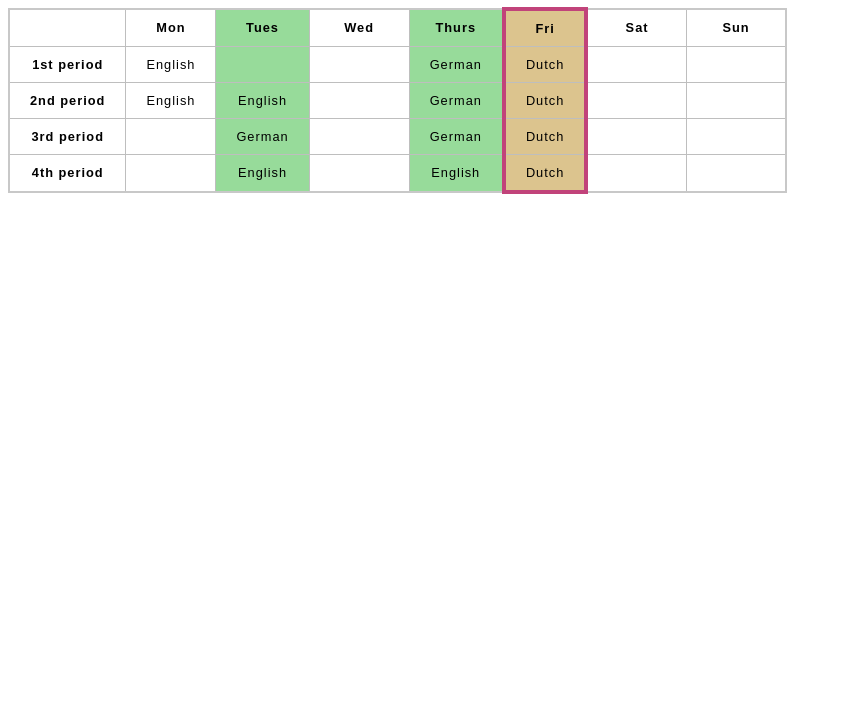
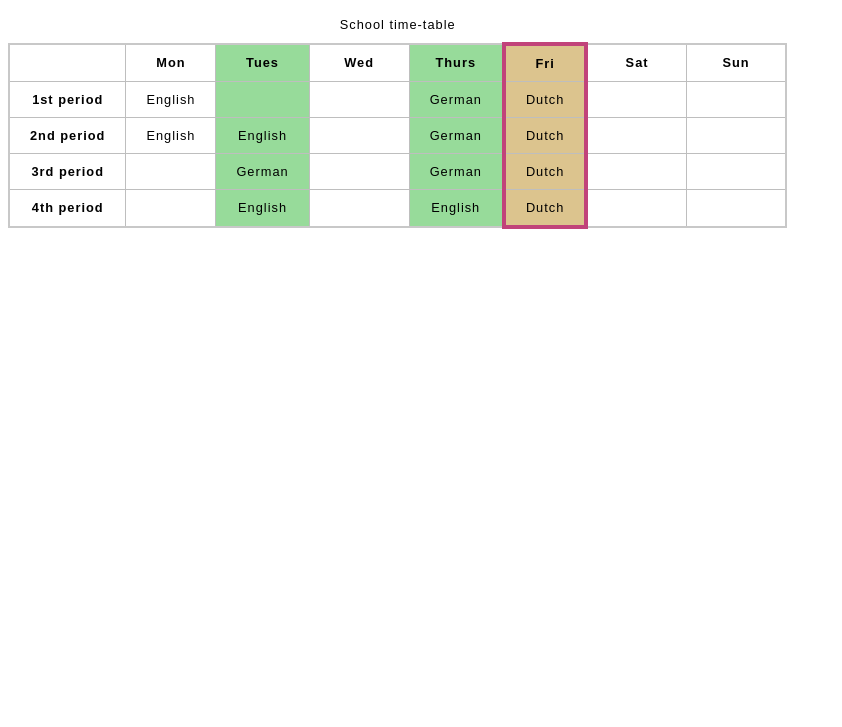
Before and after one commit to Maverick341/TOP-codebase, a plain HTML site: page html-exercises/tables-basics/timetable.html in a window 1280 px wide. Shown: the part 73-800 px from the top of the page, without its empty margins (0-842 px from the left). Drawn offline with Linux system fonts and the light colour scheme.

Commit message:
added caption in the table

```diff
--- a/html-exercises/tables-basics/timetable.html
+++ b/html-exercises/tables-basics/timetable.html
@@ -37,14 +37,17 @@
   <h1>School timetable</h1>
 
   <table>
+    <caption>
+      School time-table
+    </caption>
     <colgroup>
       <col />
       <col />
-      <col style="background-color: #97DB9A;"/>
-      <col style="width: 100px;"/>
-      <col style="background-color: #97DB9A;"/>
-      <col style="background-color:#DCC48E; border:4px solid #C1437A;"/>
-      <col style="width: 100px;" span="2"/>
+      <col style="background-color: #97DB9A;" />
+      <col style="width: 100px;" />
+      <col style="background-color: #97DB9A;" />
+      <col style="background-color:#DCC48E; border:4px solid #C1437A;" />
+      <col style="width: 100px;" span="2" />
     </colgroup>
     <tr>
       <td>&nbsp;</td>
```
